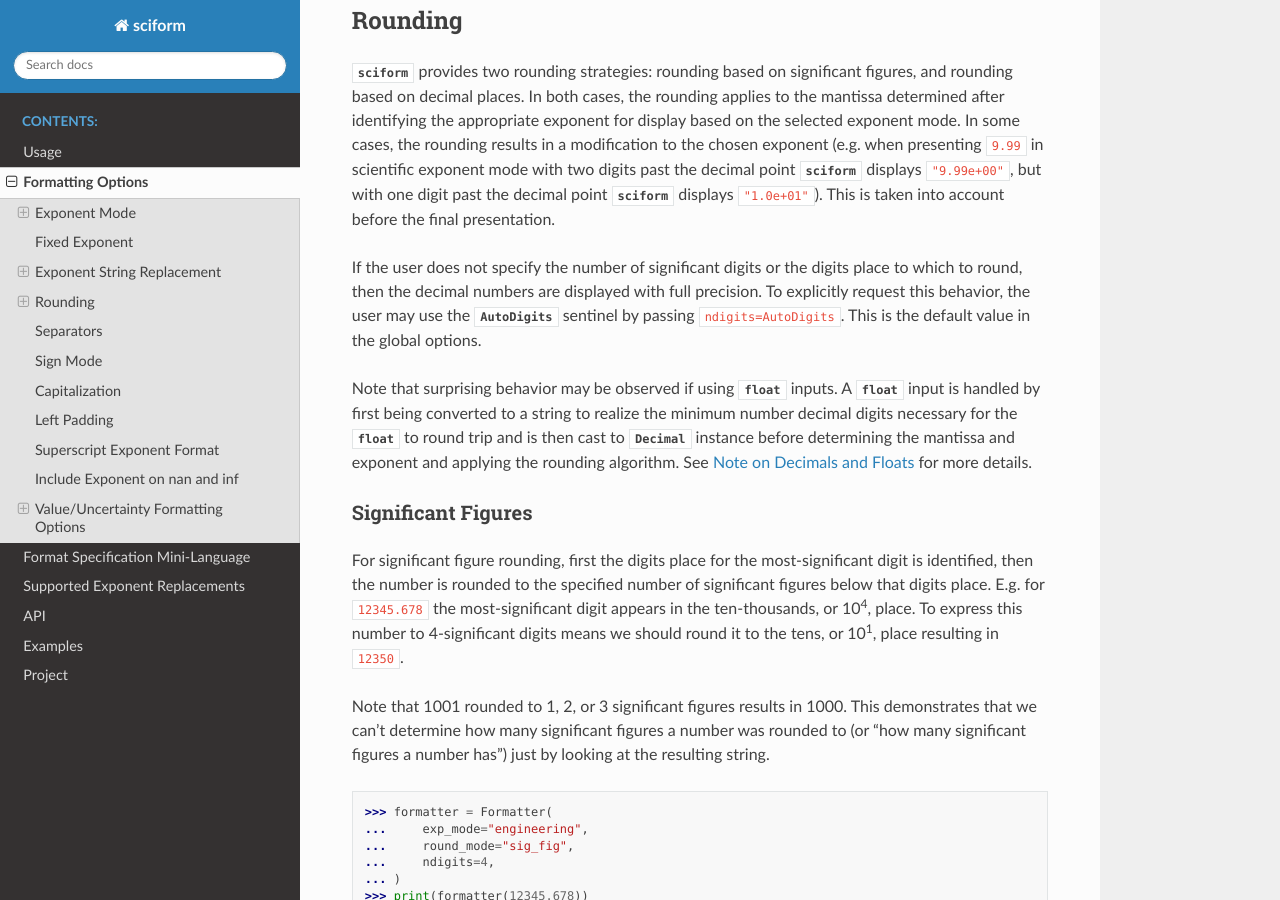
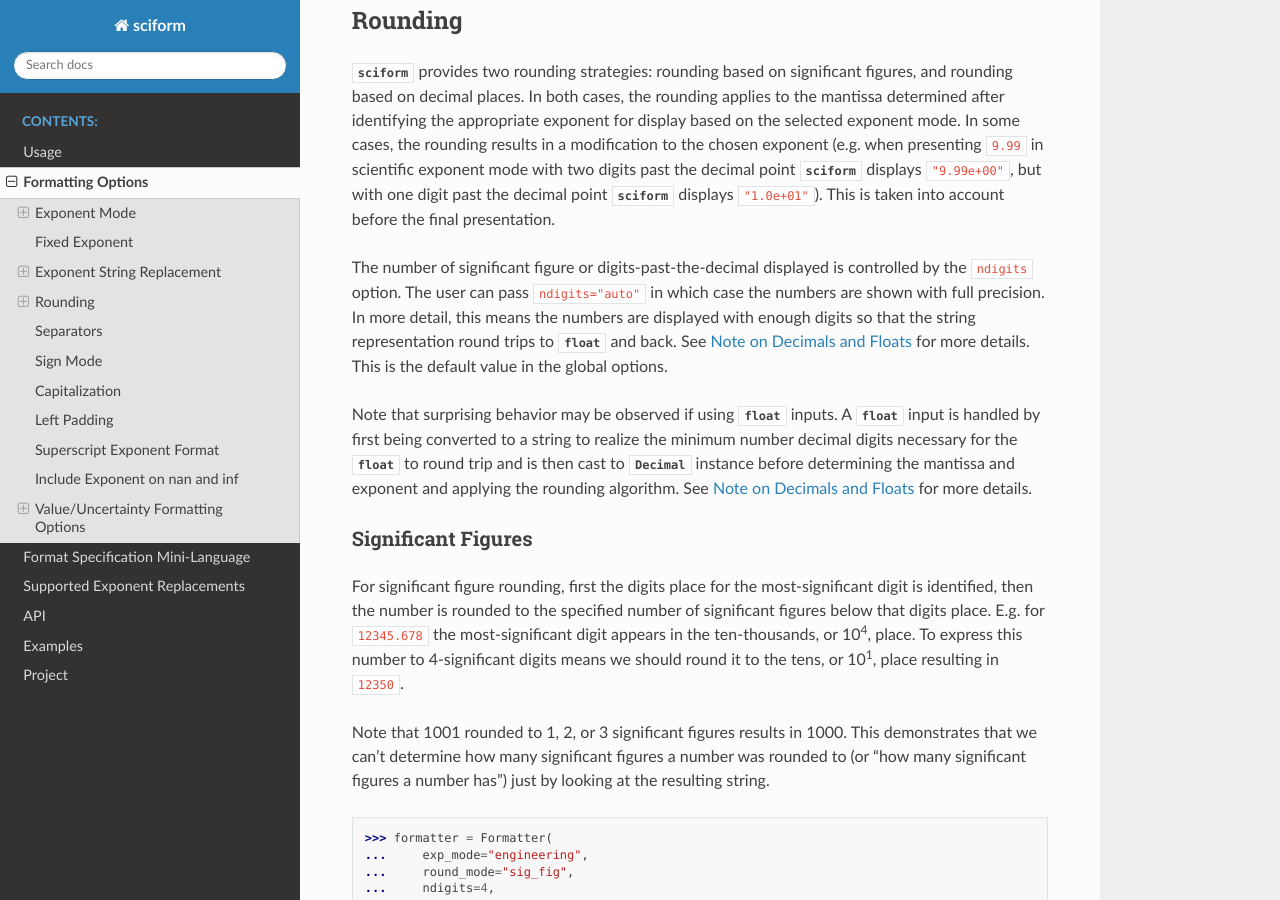
Before and after one commit to jagerber48/sciform, a Sphinx documentation site: the page built from docs/source/options.rst, in a window 1280 px wide and 900 px high, scrolled down 6025 px. Built offline with Sphinx 7.4.7 and the Read the Docs theme 2.0.0, drawn with Linux system fonts in a browser that asks for light colours.

Commit message:
some documentation changes

```diff
--- a/docs/source/options.rst
+++ b/docs/source/options.rst
@@ -356,11 +356,13 @@ two digits past the decimal point :mod:`sciform` displays
 displays ``"1.0e+01"``).
 This is taken into account before the final presentation.
 
-If the user does not specify the number of significant digits or the
-digits place to which to round, then the decimal numbers are displayed
-with full precision.
-To explicitly request this behavior, the user may use the
-:class:`AutoDigits` sentinel by passing ``ndigits=AutoDigits``.
+The number of significant figure or digits-past-the-decimal displayed is
+controlled by the ``ndigits`` option.
+The user can pass ``ndigits="auto"`` in which case the numbers are shown with
+full precision.
+In more detail, this means the numbers are displayed with enough digits so that
+the string representation round trips to :class:`float` and back.
+See :ref:`dec_and_float` for more details.
 This is the default value in the global options.
 
 Note that surprising behavior may be observed if using :class:`float`
```
Also changed, not shown: docs/source/api.rst (+0 -7 lines), 2 other files.
